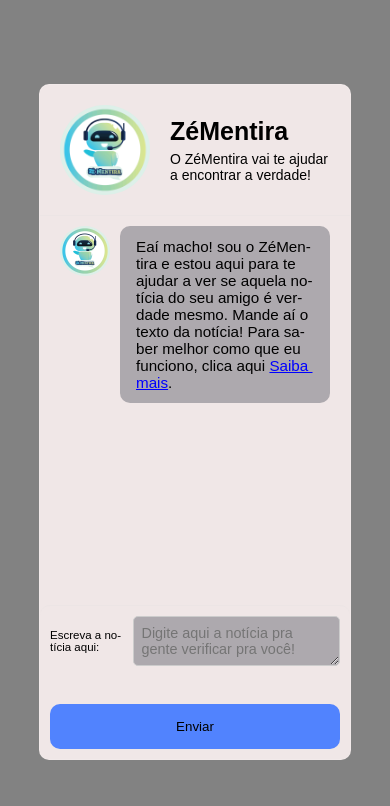
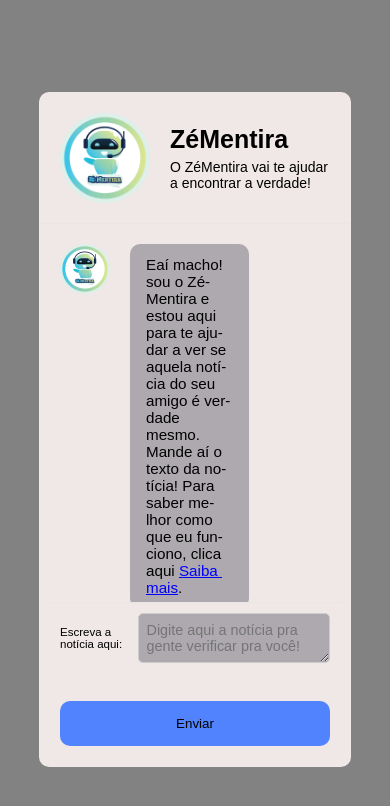
Before and after one commit to JoseVitorNobreUFC/ChatFront, a React (Vite) app: page / in a window 390 px wide. Shown: the top 806 px of the page. Built offline with nearby package versions, Linux system fonts and the light colour scheme.

Commit message:
adjusments were made in the scroll

```diff
--- a/src/components/chat/Chat.css
+++ b/src/components/chat/Chat.css
@@ -192,7 +192,13 @@
 
   }
 
+}
+
 @media (max-width: 624px) {
+  body {
+    margin-top: 2%;
+  }
+
   .bottom {
     padding: 10px;
     display: flex;
@@ -238,4 +244,3 @@
     text-align: center;
   }
 }
-}
```
Lines whose indentation alone changed are shown as unchanged.
